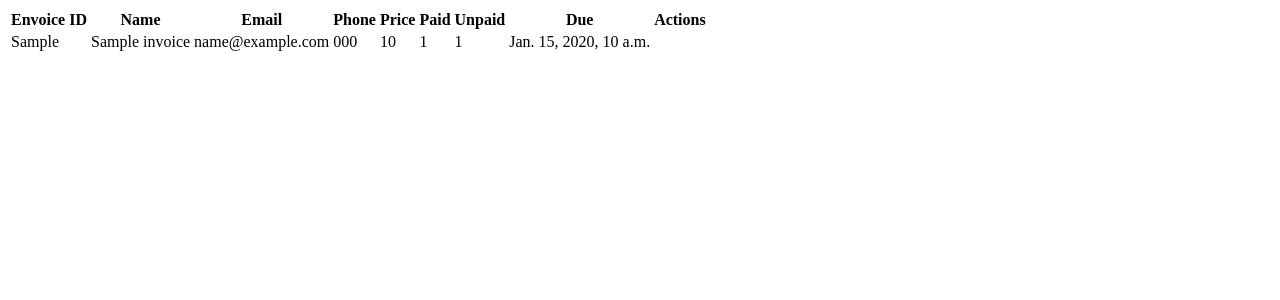
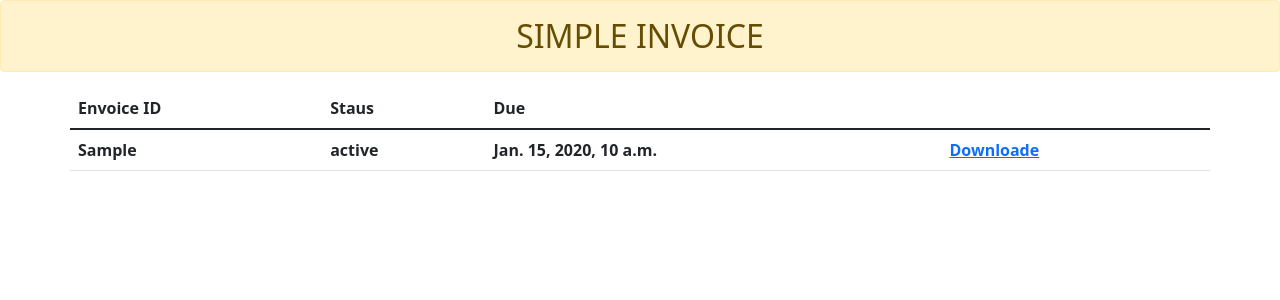
Before and after one commit to sreebash/demo-projects, a Django app: template templates/invoice_detail.html in a window 1280 px wide. Shown: the top 300 px of the page. Run offline with Django 3.2, Linux system fonts and the light colour scheme; the template is opened without the code that fills it: most values are stand-ins (such as "Sample title", 1, 10 or a date in 2020); lists and menus that the app fills with data are empty.

Commit message:
create & design doen

```diff
--- a/demoprojects/settings.py
+++ b/demoprojects/settings.py
@@ -37,6 +37,7 @@ INSTALLED_APPS = [
     'django.contrib.sessions',
     'django.contrib.messages',
     'django.contrib.staticfiles',
+    # locals
     'invoices.apps.InvoicesConfig',
 ]
 
--- a/invoices/urls.py
+++ b/invoices/urls.py
@@ -1,6 +1,8 @@
 from django.urls import path
 
 from invoices import views
+
+app_name = 'invoice'
 
 urlpatterns = [
     path('invoice/', views.invoice, name='invoice'),
--- a/templates/invoice_detail.html
+++ b/templates/invoice_detail.html
@@ -1,47 +1,62 @@
 <!doctype html>
 <html lang="en">
 <head>
-    <meta charset="UTF-8">
-    <meta name="viewport"
-          content="width=device-width, user-scalable=no, initial-scale=1.0, maximum-scale=1.0, minimum-scale=1.0">
-    <meta http-equiv="X-UA-Compatible" content="ie=edge">
-    <title>Invoice Create</title>
+    <!-- Required meta tags -->
+    <meta charset="utf-8">
+    <meta name="viewport" content="width=device-width, initial-scale=1">
+
+    <!-- Bootstrap CSS -->
+    <link href="https://cdn.jsdelivr.net/npm/bootstrap@5.1.2/dist/css/bootstrap.min.css" rel="stylesheet"
+          integrity="sha384-uWxY/CJNBR+1zjPWmfnSnVxwRheevXITnMqoEIeG1LJrdI0GlVs/9cVSyPYXdcSF" crossorigin="anonymous">
+
+    <title>Invoice create</title>
 </head>
 <body>
 
-<table>
-    {% for invoice in invoice_list %}
+
+<h2 class="alert alert-warning text-center">SIMPLE INVOICE</h2>
 
 
-        <thead>
+<table class="table container">
+    <thead class="thead-dark">
     <tr>
         <th>Envoice ID</th>
-            <th>Name</th>
-            <th>Email</th>
-            <th>Phone</th>
-            <th>Price</th>
-            <th>Paid</th>
-            <th>Unpaid</th>
+        <th>Staus</th>
         <th>Due</th>
-            <th>Actions</th>
+
     </tr>
     </thead>
     <tbody>
+    {% for invoice in invoice_list %}
+
         <tr>
-            <td>{{ invoice.invoice_no }}</td>
-            <td>{{ invoice.name }}</td>
-            <td>{{ invoice.email }}</td>
-            <td>{{ invoice.phone }}</td>
-            <td>{{ invoice.price }}</td>
-            <td>{{ invoice.paid }}</td>
-            <td>{{ invoice.unpaid }}</td>
-            <td>{{ invoice.due }}</td>
+
+            <th scope="row">{{ invoice.invoice_no }}</th>
+            <th scope="row">{{ invoice.status }}</th>
+            <th scope="row">{{ invoice.due }}</th>
+            <th scope="row"><a href="">Downloade</a></th>
+
+
+
         </tr>
-        </tbody>
-
     {% endfor %}
 
+
+    </tbody>
 </table>
 
+
+<!-- Optional JavaScript; choose one of the two! -->
+
+<!-- Option 1: Bootstrap Bundle with Popper -->
+<script src="https://cdn.jsdelivr.net/npm/bootstrap@5.1.2/dist/js/bootstrap.bundle.min.js"
+        integrity="sha384-kQtW33rZJAHjgefvhyyzcGF3C5TFyBQBA13V1RKPf4uH+bwyzQxZ6CmMZHmNBEfJ"
+        crossorigin="anonymous"></script>
+
+<!-- Option 2: Separate Popper and Bootstrap JS -->
+<!--
+<script src="https://cdn.jsdelivr.net/npm/@popperjs/core@2.10.2/dist/umd/popper.min.js" integrity="sha384-7+zCNj/IqJ95wo16oMtfsKbZ9ccEh31eOz1HGyDuCQ6wgnyJNSYdrPa03rtR1zdB" crossorigin="anonymous"></script>
+<script src="https://cdn.jsdelivr.net/npm/bootstrap@5.1.2/dist/js/bootstrap.min.js" integrity="sha384-PsUw7Xwds7x08Ew3exXhqzbhuEYmA2xnwc8BuD6SEr+UmEHlX8/MCltYEodzWA4u" crossorigin="anonymous"></script>
+-->
 </body>
 </html>
```
Also changed, not shown: invoices/models.py (+5 -6 lines), invoices/views.py (+14 -7 lines), templates/invoice.html (+30 -43 lines), db.sqlite3, invoices/migrations/0002_remove_invoice_unpaid.py (added), invoices/migrations/0003_auto_20211006_2050.py (added). Lines whose indentation alone changed are shown as unchanged.
